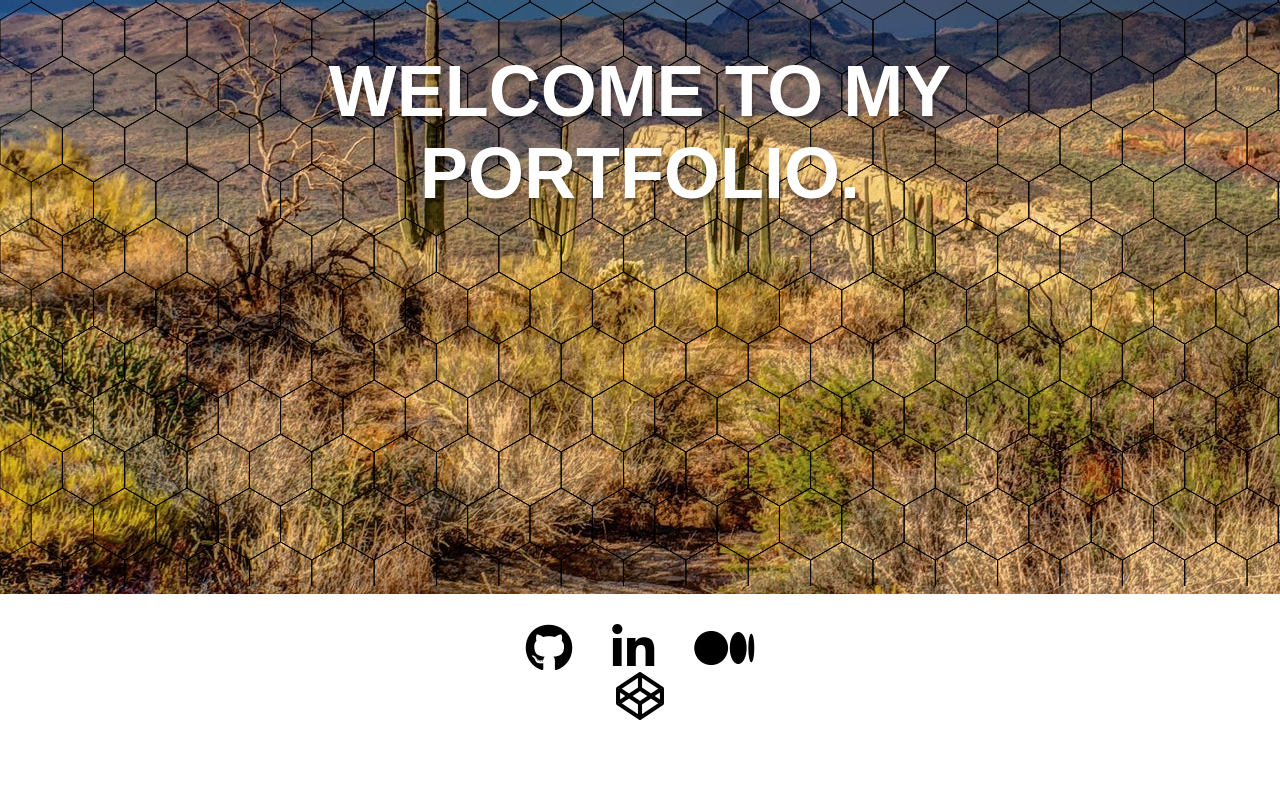
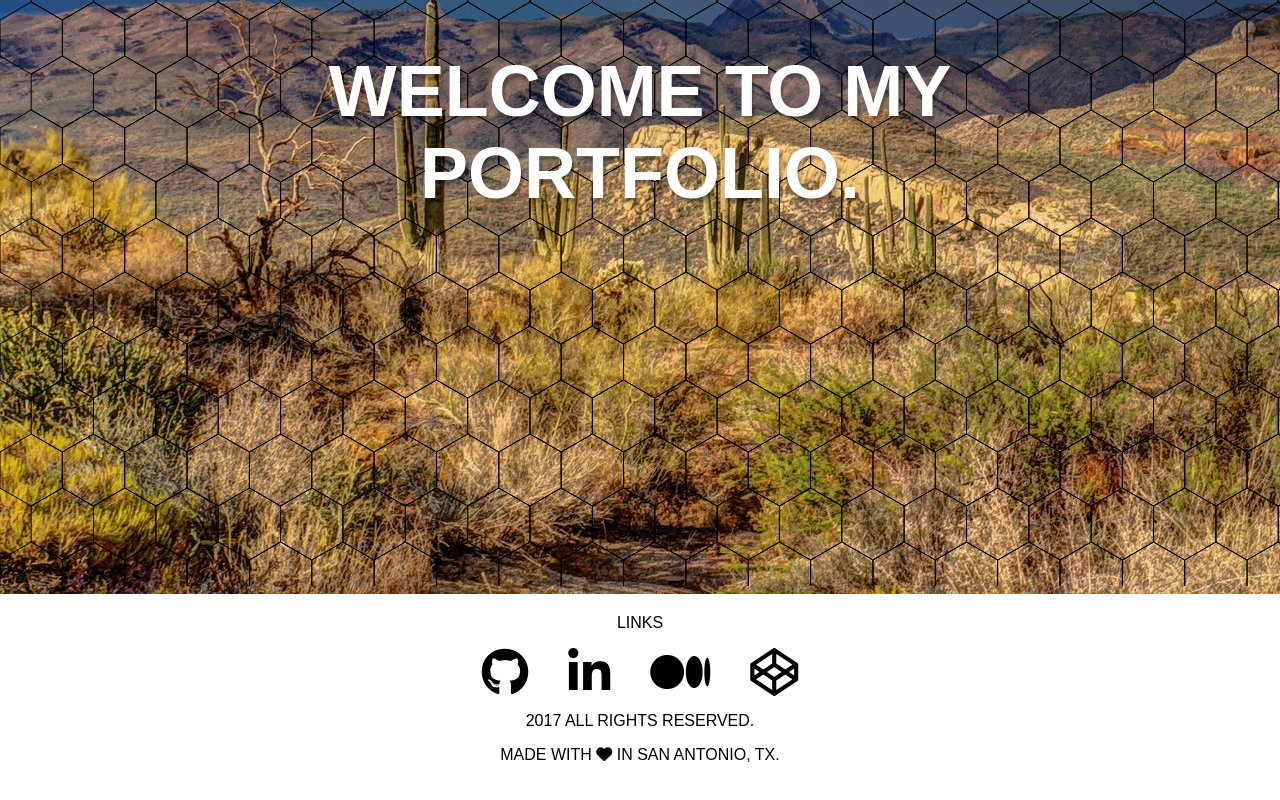
Before and after one commit to Gadget89/updated-portfolio, a React (Create React App) app: page / in a window 1280 px wide. Shown: the part 286-1086 px from the top of the page. Built offline with nearby package versions, Linux system fonts and the light colour scheme.

Commit message:
Added more information in footer

```diff
--- a/src/Footer.js
+++ b/src/Footer.js
@@ -45,9 +45,19 @@ class Footer extends Component {
   render() {
     return (
       <footer className="footer-container">
+        <p className="footer-info">
+          links
+        </p>
         <ul className="footer-link-container">
           {listItems}
         </ul>
+        <p className="footer-info">
+          2017 All Rights Reserved.
+        </p>
+        <p className="footer-info">
+          Made with <i className="fa fa-heart" aria-hidden="true"></i> in San Antonio, TX.
+        </p>
+
       </footer>
     );
   }
--- a/src/main.css
+++ b/src/main.css
@@ -10,9 +10,17 @@ body, html {
   margin: 0;
   padding: 0;
   font-family: sans-serif;
-  min-height: auto;
+  /*min-height: auto;*/
+  height: auto;
   overflow-x: hidden;
   overflow-y: auto;
+}
+i {
+  color: black;
+}
+i:hover{
+  color: #FFC107;
+  transition: 1s ;
 }
 li {
   list-style: none;
@@ -166,21 +174,20 @@ li {
   position: absolute;
   width: 100%;
 }
+.footer-info {
+  text-align: center;
+  text-transform: uppercase;
+}
 .footer-link-container {
-  margin: 2% auto;
+  margin: 0 auto;
   padding: 0;
   text-align: center;
-  transition: 1s;
-  width: 25%;
+  width: 90%;
 }
 .footer-link-container li, a {
-  color: black;
   display: inline;
   margin: 10px;
   text-decoration: none;
-}
-.footer-link-container li :hover {
-  color: #FFC107;
 }
 @media only screen and (min-width: 1440px) {
   /*HD Desktop*/
```
